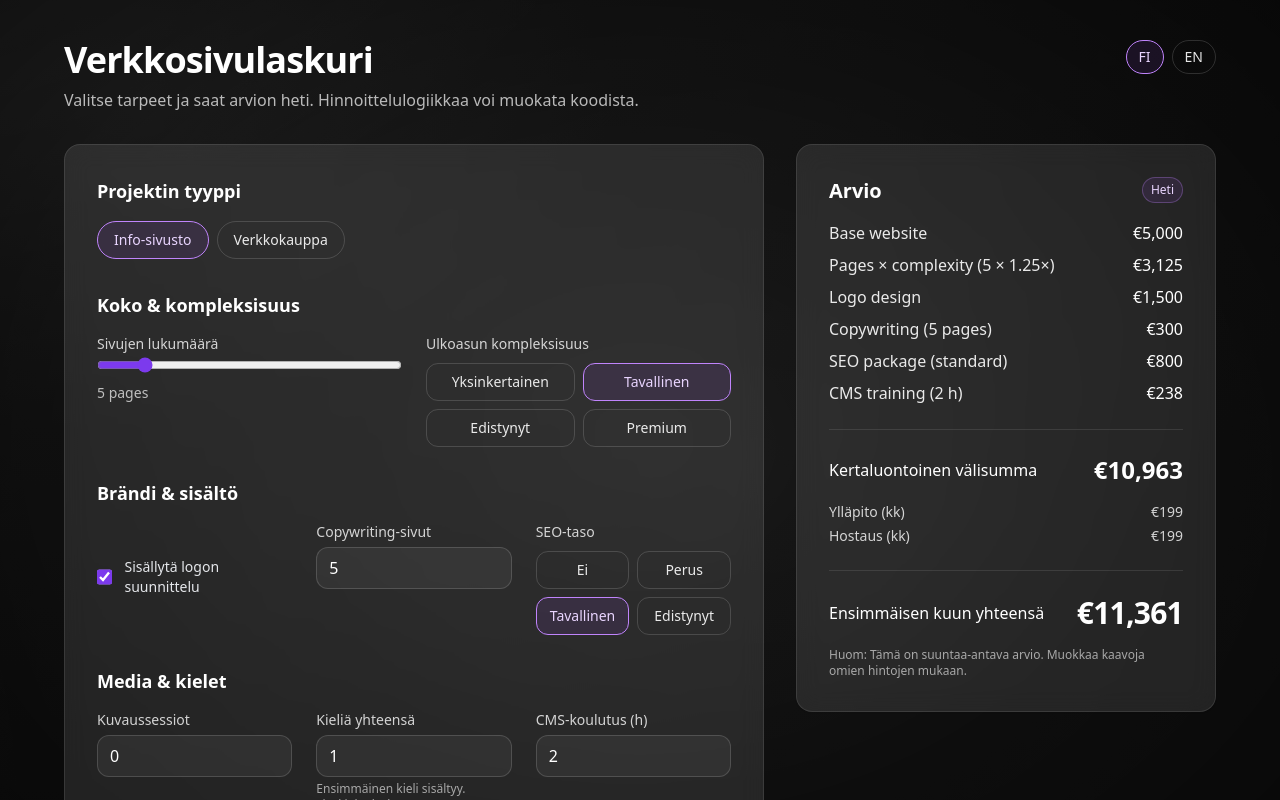
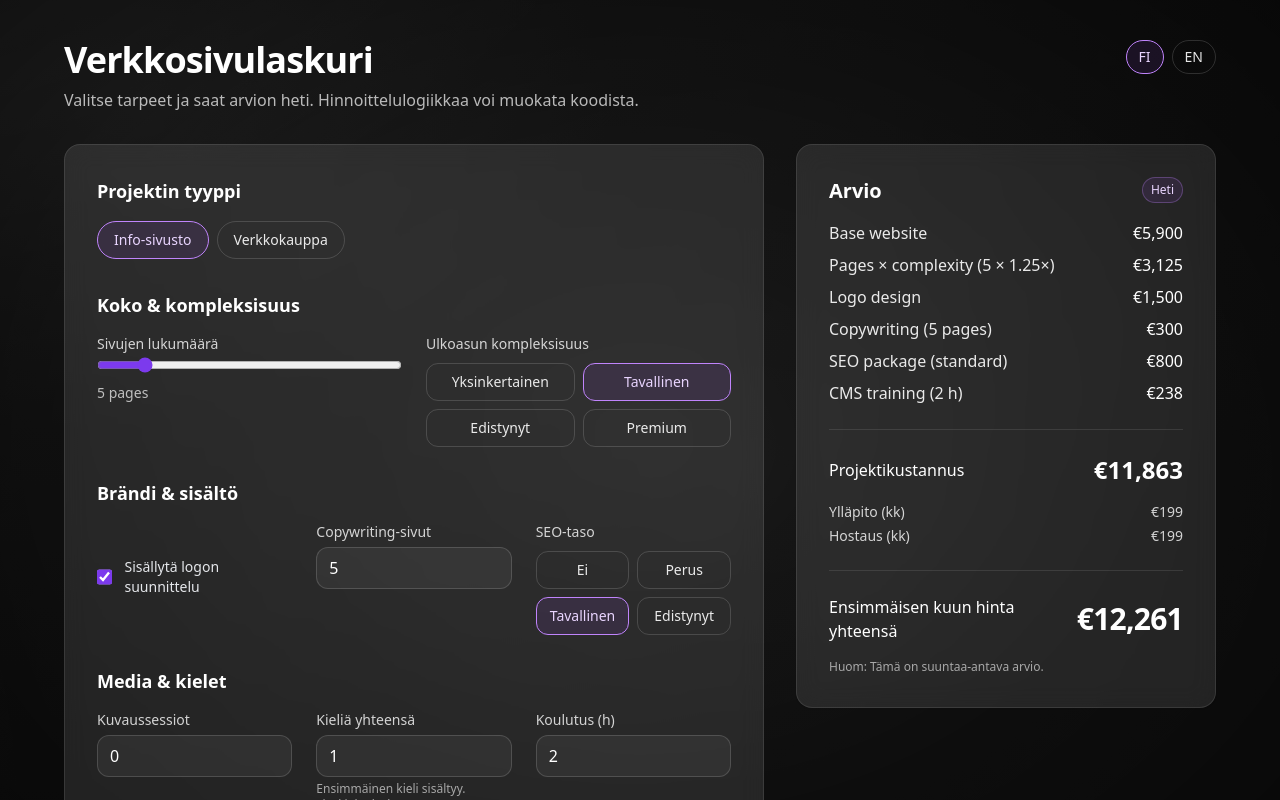
Before and after one commit to joniwinsten-lab/odoo-calculator, a Next.js app: page / in a window 1280 px wide. Shown: the top 800 px of the page. Built offline with nearby package versions, Linux system fonts and the light colour scheme.

Commit message:
Minor fixes and prices

```diff
--- a/src/app/page.tsx
+++ b/src/app/page.tsx
@@ -88,7 +88,7 @@ const dict = {
     photoSessions: "Kuvaussessiot",
     totalLanguages: "Kieliä yhteensä",
     firstLangNote: "Ensimmäinen kieli sisältyy. Lisäkielet laskutetaan.",
-    cmsTraining: "CMS-koulutus (h)",
+    cmsTraining: "Koulutus (h)",
 
     carePlans: "Ylläpito",
     maintenancePlan: "Ylläpitosopimus",
@@ -98,12 +98,12 @@ const dict = {
     seeTotal: "Näytä summa",
 
     estimate: "Arvio",
-    oneOffSubtotal: "Kertaluontoinen välisumma",
+    oneOffSubtotal: "Projektikustannus",
     maintMonthly: "Ylläpito (kk)",
     hostMonthly: "Hostaus (kk)",
-    firstMonthTotal: "Ensimmäisen kuun yhteensä",
+    firstMonthTotal: "Ensimmäisen kuun hinta yhteensä",
     disclaimer:
-      "Huom: Tämä on suuntaa-antava arvio. Muokkaa kaavoja omien hintojen mukaan.",
+      "Huom: Tämä on suuntaa-antava arvio.",
 
     instant: "Heti",
   },
@@ -117,8 +117,8 @@ function t(lang: Lang, key: keyof typeof dict["en"]) {
  *  Pricing formulas (muokkaa vapaasti)
  *  ────────────────────────────────────────────────────────────*/
 const RATES = {
-  baseWebsite: 5000,
-  ecommerceAddon: 2000,
+  baseWebsite: 5900,
+  ecommerceAddon: 4500,
   pageDesign: 500,
   designComplexity: { simple: 1.0, standard: 1.25, advanced: 1.6, premium: 2.0 },
   logo: 1500,
```
